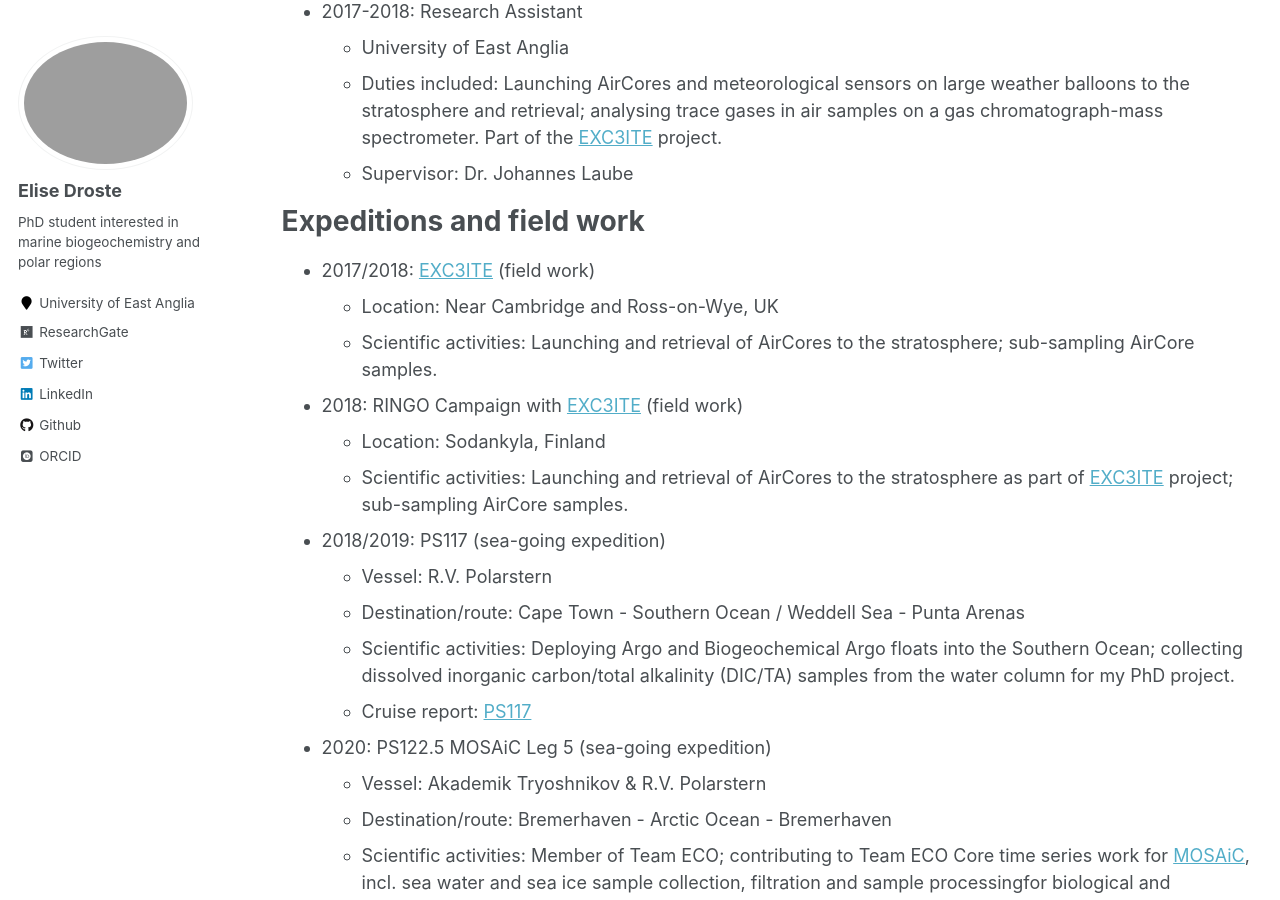
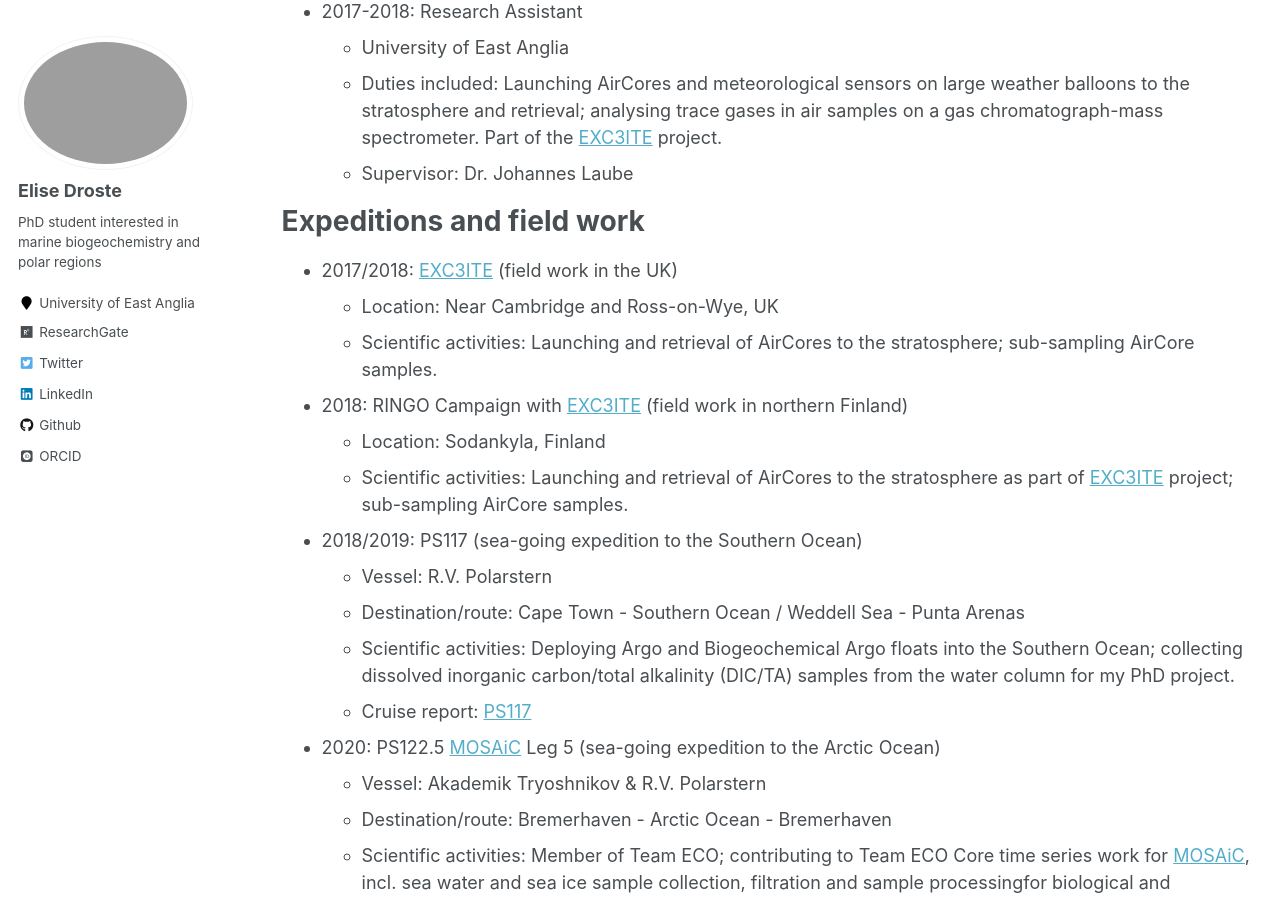
Before and after one commit to edroste/edroste.github.io, a Jekyll site: the page built from _pages/cv.md, in a window 1280 px wide and 900 px high, scrolled down 779 px. Built offline with Jekyll 4.4.1, drawn with Linux system fonts in a browser that asks for light colours; some web fonts are replaced.

Commit message:
added link to MOSAiC webpage to cv

```diff
--- a/_pages/cv.md
+++ b/_pages/cv.md
@@ -33,18 +33,18 @@ Work experience
 
 Expeditions and field work
 ======
-* 2017/2018: [EXC3ITE](https://exc3ite.wordpress.com/)  (field work)
+* 2017/2018: [EXC3ITE](https://exc3ite.wordpress.com/)  (field work in the UK)
   * Location: Near Cambridge and Ross-on-Wye, UK
   * Scientific activities: Launching and retrieval of AirCores to the stratosphere; sub-sampling AirCore samples.
-* 2018: RINGO Campaign with [EXC3ITE](https://exc3ite.wordpress.com/) (field work)
+* 2018: RINGO Campaign with [EXC3ITE](https://exc3ite.wordpress.com/) (field work in northern Finland)
   * Location: Sodankyla, Finland
   * Scientific activities: Launching and retrieval of AirCores to the stratosphere as part of [EXC3ITE](https://exc3ite.wordpress.com/) project; sub-sampling AirCore samples.
-* 2018/2019: PS117 (sea-going expedition)
+* 2018/2019: PS117 (sea-going expedition to the Southern Ocean)
   * Vessel: R.V. Polarstern
   * Destination/route: Cape Town - Southern Ocean / Weddell Sea - Punta Arenas
   * Scientific activities: Deploying Argo and Biogeochemical Argo floats into the Southern Ocean; collecting dissolved inorganic carbon/total alkalinity (DIC/TA) samples from the water column for my PhD project.
   * Cruise report: [PS117](https://www.tib.eu/en/suchen/id/awi:doi~10.2312%252FBzPM_0732_2019/)
-* 2020: PS122.5 MOSAiC Leg 5 (sea-going expedition)
+* 2020: PS122.5 [MOSAiC](https://mosaic-expedition.org/) Leg 5 (sea-going expedition to the Arctic Ocean)
   * Vessel: Akademik Tryoshnikov & R.V. Polarstern
   * Destination/route: Bremerhaven - Arctic Ocean - Bremerhaven
   * Scientific activities: Member of Team ECO; contributing to Team ECO Core time series work for [MOSAiC](https://follow.mosaic-expedition.org/), incl. sea water and sea ice sample collection, filtration and sample processingfor biological and biogeochemical parameters; collecting DIC/TA samples for my project.
```
